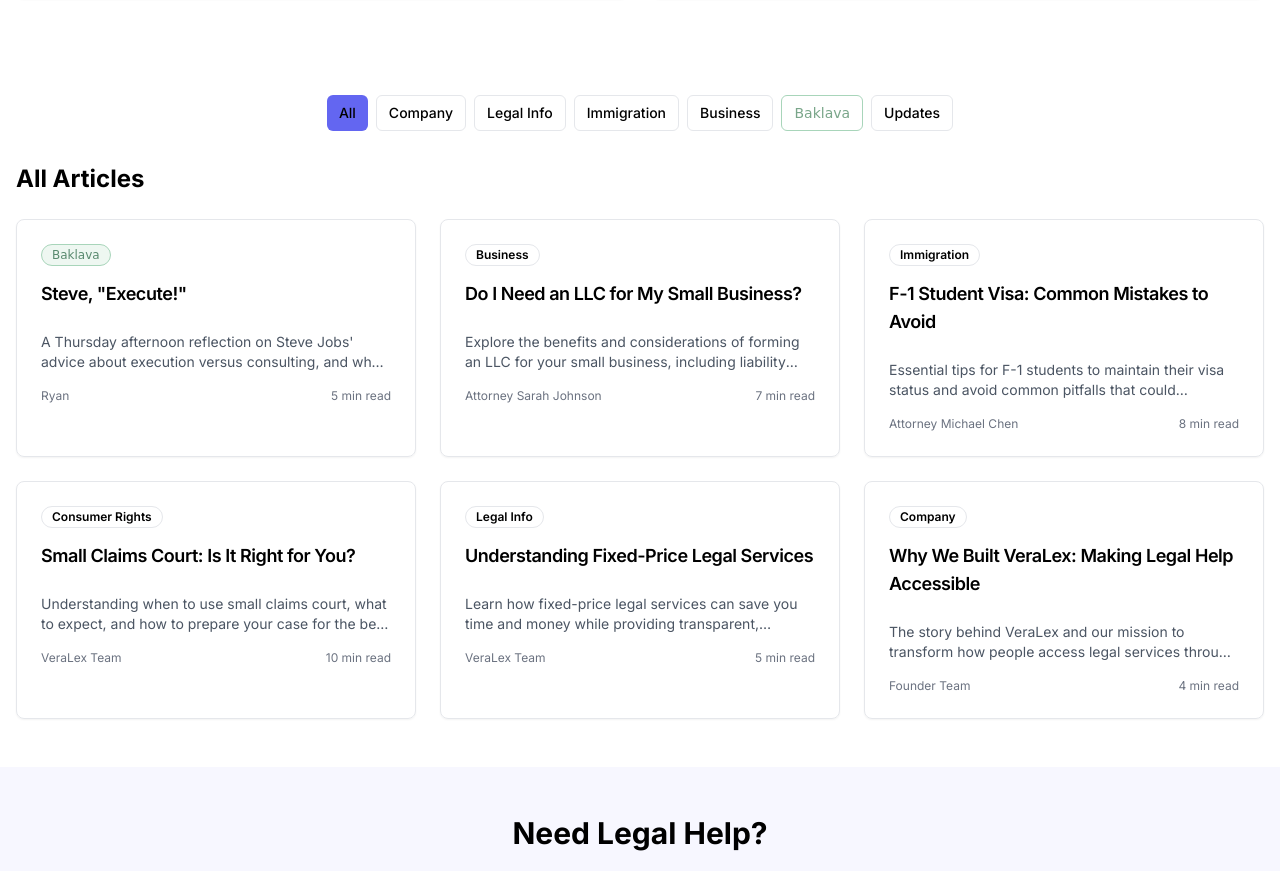
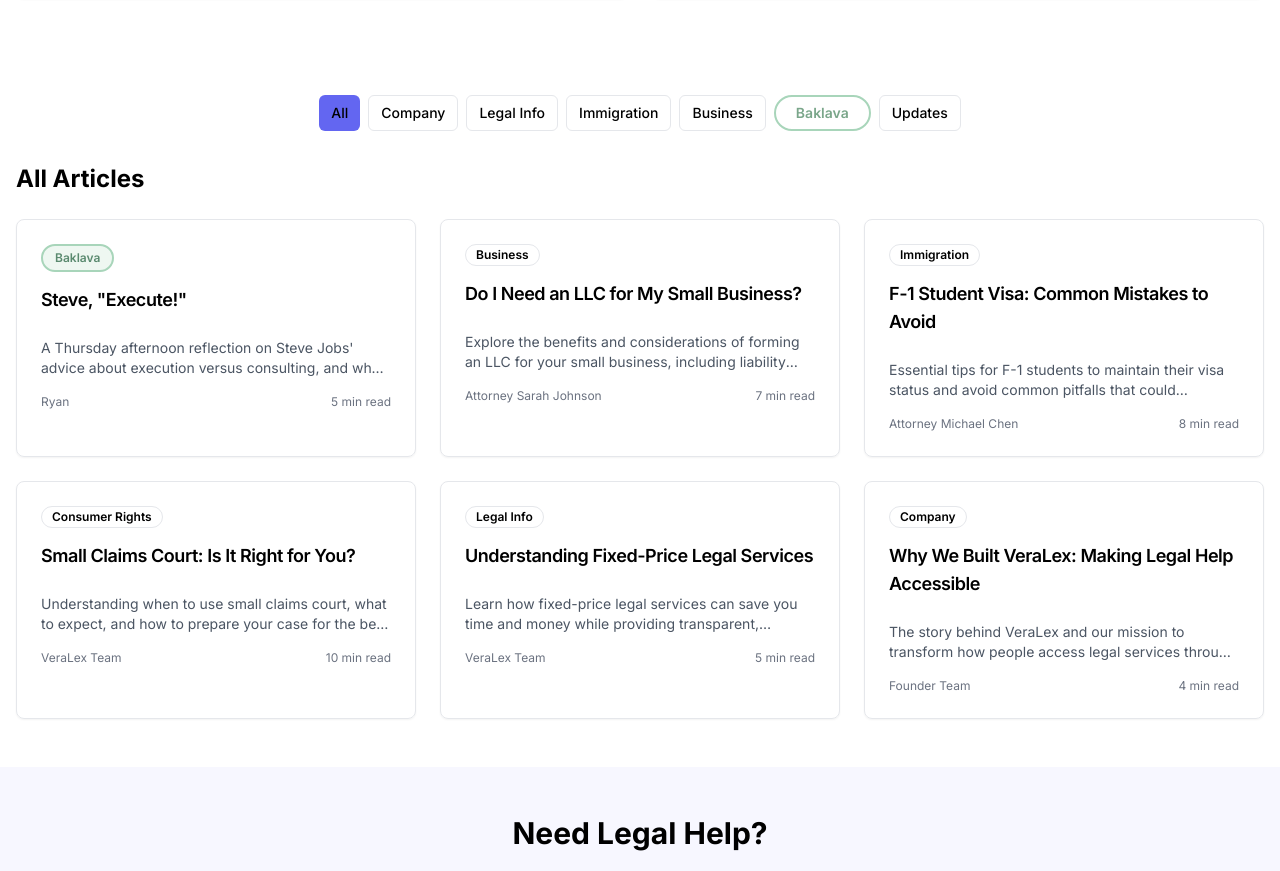
Before and after one commit to jeonghwan00/veralex-blog, a Next.js app: page / in a window 1280 px wide. Shown: the part 869-1740 px from the top of the page. Built offline with nearby package versions, Linux system fonts and the light colour scheme.

Commit message:
Add rounded pill style to Baklava buttons and fix date timezone issue

```diff
--- a/app/page.tsx
+++ b/app/page.tsx
@@ -43,7 +43,7 @@ function getPosts(): Post[] {
         featured: data.featured || false,
       }
     })
-    .sort((a, b) => new Date(b.date).getTime() - new Date(a.date).getTime())
+    .sort((a, b) => new Date(b.date + 'T00:00:00').getTime() - new Date(a.date + 'T00:00:00').getTime())
 
   return posts
 }
--- a/app/posts/[slug]/page.tsx
+++ b/app/posts/[slug]/page.tsx
@@ -60,8 +60,8 @@ function getAllPosts(): Post[] {
       } as Post
     })
     .sort((a, b) => {
-      const dateA = a.date ? new Date(a.date).getTime() : 0
-      const dateB = b.date ? new Date(b.date).getTime() : 0
+      const dateA = a.date ? new Date(a.date + 'T00:00:00').getTime() : 0
+      const dateB = b.date ? new Date(b.date + 'T00:00:00').getTime() : 0
       return dateB - dateA
     })
 }
@@ -129,7 +129,7 @@ export default function PostPage({ params }: PostPageProps) {
         <div className="flex items-center gap-4 text-gray-600">
           <span>{post.author || 'VeraLex Team'}</span>
           <span>•</span>
-          <time>{post.date ? new Date(post.date).toLocaleDateString() : 'No date'}</time>
+          <time>{post.date ? new Date(post.date + 'T00:00:00').toLocaleDateString() : 'No date'}</time>
           <span>•</span>
           <span>{post.readTime || '5 min read'}</span>
         </div>
--- a/components/BlogClient.tsx
+++ b/components/BlogClient.tsx
@@ -67,7 +67,7 @@ export default function BlogClient({ posts }: BlogClientProps) {
                         <div className="flex justify-between items-start mb-2">
                           <Badge
                             variant="outline"
-                            className={post.category === "Baklava" ? "bg-[#A8D5BA]/20 border-[#A8D5BA] text-[#5A8A6F] font-['Comic_Sans_MS',_'Chalkboard_SE',_cursive]" : ""}
+                            className={post.category === "Baklava" ? "bg-[#A8D5BA]/20 border-[#A8D5BA] border-2 text-[#5A8A6F] font-['Comic_Sans_MS',_'Chalkboard_SE',_cursive] px-3 py-1 rounded-full font-semibold" : ""}
                           >
                             {post.category}
                           </Badge>
@@ -83,7 +83,7 @@ export default function BlogClient({ posts }: BlogClientProps) {
                           <div className="flex items-center gap-4">
                             <span className="flex items-center gap-1">
                               <Calendar className="h-3 w-3" />
-                              {new Date(post.date).toLocaleDateString()}
+                              {new Date(post.date + 'T00:00:00').toLocaleDateString()}
                             </span>
                             <span className="flex items-center gap-1">
                               <Clock className="h-3 w-3" />
@@ -118,7 +118,7 @@ export default function BlogClient({ posts }: BlogClientProps) {
                       key={category}
                       onClick={() => setSelectedCategory(category)}
                       size="sm"
-                      className="bg-[#A8D5BA] hover:bg-[#8FC9A8] text-gray-800 font-['Comic_Sans_MS',_'Chalkboard_SE',_cursive] shadow-sm"
+                      className="bg-[#A8D5BA] hover:bg-[#8FC9A8] text-gray-800 font-['Comic_Sans_MS',_'Chalkboard_SE',_cursive] shadow-sm px-5 py-2 rounded-full font-semibold"
                     >
                       {category}
                     </Button>
@@ -132,7 +132,7 @@ export default function BlogClient({ posts }: BlogClientProps) {
                       variant="outline"
                       onClick={() => setSelectedCategory(category)}
                       size="sm"
-                      className="border-[#A8D5BA] text-[#7AA68A] hover:bg-[#A8D5BA]/10 font-['Comic_Sans_MS',_'Chalkboard_SE',_cursive]"
+                      className="border-[#A8D5BA] border-2 text-[#7AA68A] hover:bg-[#A8D5BA]/10 font-['Comic_Sans_MS',_'Chalkboard_SE',_cursive] px-5 py-2 rounded-full font-semibold"
                     >
                       {category}
                     </Button>
@@ -172,7 +172,7 @@ export default function BlogClient({ posts }: BlogClientProps) {
                       <CardHeader>
                         <Badge
                           variant="outline"
-                          className={`mb-2 w-fit ${post.category === "Baklava" ? "bg-[#A8D5BA]/20 border-[#A8D5BA] text-[#5A8A6F] font-['Comic_Sans_MS',_'Chalkboard_SE',_cursive]" : ""}`}
+                          className={`mb-2 w-fit ${post.category === "Baklava" ? "bg-[#A8D5BA]/20 border-[#A8D5BA] border-2 text-[#5A8A6F] font-['Comic_Sans_MS',_'Chalkboard_SE',_cursive] px-3 py-1 rounded-full font-semibold" : ""}`}
                         >
                           {post.category}
                         </Badge>
--- a/content/posts/building-veralex-execution-over-ideas.mdx
+++ b/content/posts/building-veralex-execution-over-ideas.mdx
@@ -1,6 +1,6 @@
 ---
 title: "Steve, \"Execute!\""
-date: "2025-11-15"
+date: "2025-11-21"
 author: "Ryan"
 category: "Baklava"
 excerpt: "A Thursday afternoon reflection on Steve Jobs' advice about execution versus consulting, and why building something with your own hands matters more than just owning it."
```
